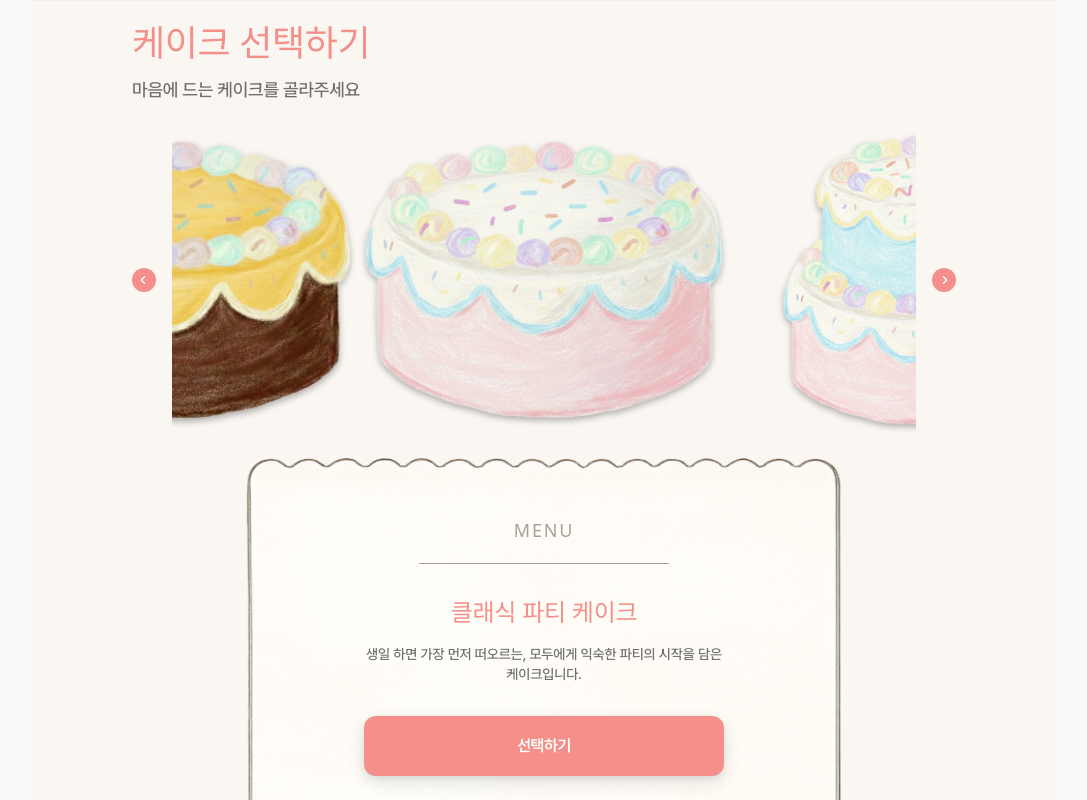
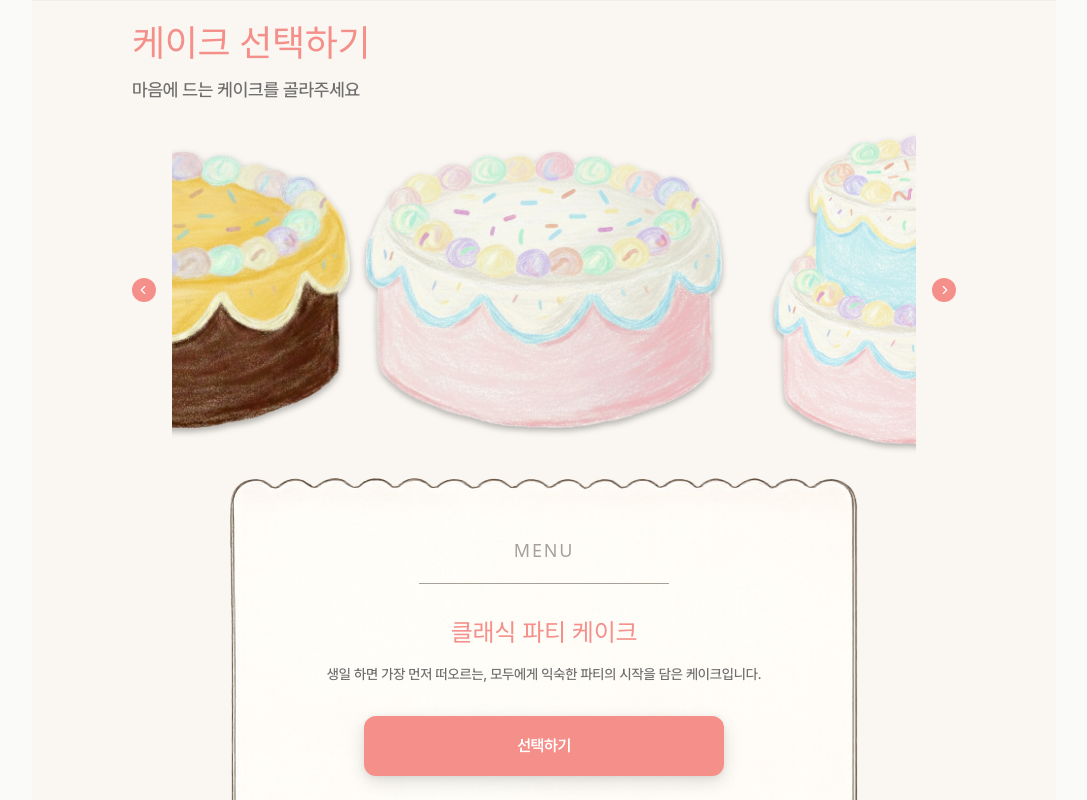
Before and after one commit to Leeseoleem/my-little-birthday-party, a React (Vite) app: page /creator/cake/select in a window 1280 px wide. Shown: the whole page, without its empty margins (96-1183 px from the left). Built offline with nearby package versions, Linux system fonts and the light colour scheme; a web font is replaced by a local one.

Commit message:
design: 메뉴판 좌우 길이 유동

```diff
--- a/src/components/layout/frame/MenuBoardLayout.tsx
+++ b/src/components/layout/frame/MenuBoardLayout.tsx
@@ -7,7 +7,7 @@ export interface MenuBoardLayoutProps {
 export default function MenuBoardLayout({ children }: MenuBoardLayoutProps) {
   return (
     <section
-      className="relative flex pb-6 pt-9 mdh:pt-12 lgh:pt-15 px-6 mdh:px-12 lgh:px-25 w-full max-w-[600px] overflow-hidden"
+      className="relative flex pb-6 pt-9 mdh:pt-12 lgh:pt-15 px-6 mdh:px-12 lgh:px-25 w-fit overflow-hidden"
       style={{
         backgroundImage: "url('/assets/textures/receipt.png')",
         backgroundSize: "cover",
```
